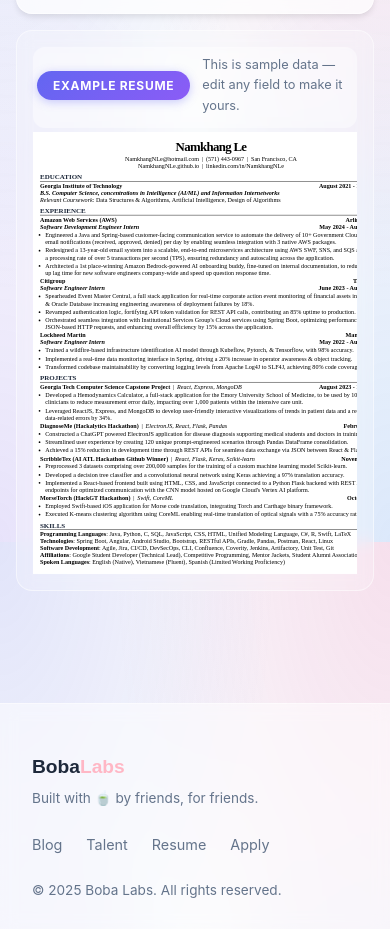
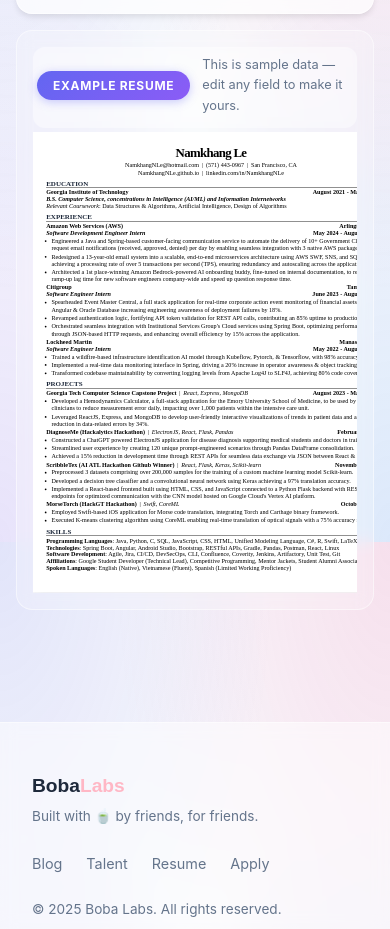
Before and after one commit to NamkhangNLe/bobalabs, a React (Vite) app: page /bobalabs/resume in a window 390 px wide. Shown: the part 7054-7983 px from the top of the page. Built offline with nearby package versions, Linux system fonts and the light colour scheme.

Commit message:
Fix Word export tab stops and keep 8.5x11 preview on mobile

```diff
--- a/src/resume/resumeDocx.js
+++ b/src/resume/resumeDocx.js
@@ -6,7 +6,8 @@
     AlignmentType,
     TabStopType,
     BorderStyle,
-    ExternalHyperlink
+    ExternalHyperlink,
+    Tab
 } from 'docx';
 import { sanitizeUrl, withoutSpokenPrefix } from './model';
 
@@ -36,12 +37,16 @@
     });
 
 /** Two-column row: left text, right-aligned date/location. Content width is
- *  7.5in (letter page, 0.5in margins) = 10800 twips. */
+ *  7.5in (letter page, 0.5in margins) = 10800 twips. Uses a real <w:tab/>
+ *  element — a tab *character* inside a TextRun gets escaped to literal "\t"
+ *  text by the docx serializer and renders visibly broken. */
+const tabRun = () => new TextRun({ children: [new Tab()], font: FONT, size: BODY });
+
 const twoColRow = (leftRuns, rightText) =>
     new Paragraph({
         tabStops: [{ type: TabStopType.RIGHT, position: 10800 }],
         spacing: { after: 20 },
-        children: [...leftRuns, run('\t'), run(rightText || '')]
+        children: [...leftRuns, tabRun(), run(rightText || '')]
     });
 
 const descriptionPara = (text) =>
--- a/src/styles/main.css
+++ b/src/styles/main.css
@@ -1391,11 +1391,13 @@
     overflow: visible;
   }
 
+  /* Keep the fixed 8.5x11in page on small screens too — the preview scaler
+     (preview-scale-inner) shrinks it to fit, so the page never collapses
+     as content is deleted. */
   .latex-resume {
-    width: 100%;
-    min-height: auto;
-    padding: 1rem;
-    height: auto;
+    width: 8.5in;
+    height: 11in;
+    min-height: 11in;
   }
 }
 
```
